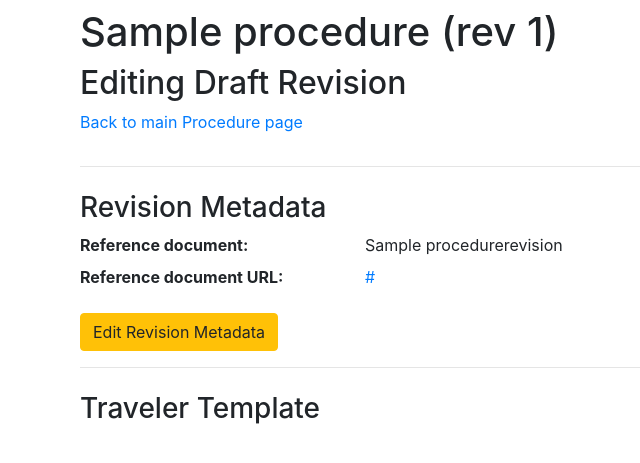
After one commit to jamesmaniscalco/voyager, a Django app: page /procedure_writer/procedures/1/revisions/1/edit/ in a window 1280 px wide. The commit adds this page. Shown: the top 463 px of the page, without its empty margins (5-645 px from the left). Run offline with Django 5.2, Linux system fonts and the light colour scheme; tables that the repository leaves empty hold one stand-in row (values such as "Sample post"); parts of the project's set-up code (start-up, migrations or seed data) failed here and were passed over; some libraries are stand-ins or nearby versions.

Commit message:
Some ProcedureRevision views
Started the main edit view as well as the edit metadata form. Beginning
to see some differences in styling over the forms - will have to go back
and harmonize the styling across pages. This is a low priority.

```diff
--- /dev/null
+++ b/voyager_django/procedure_writer/templates/procedure_writer/procedure_revision_form.html
@@ -0,0 +1,52 @@
+{% extends "base.html" %}
+
+{% block content %}
+
+<div class="row g-2 pt-2 mt-0">
+    <div class="col">
+        <h1>{{ revision }}</h1>
+        <h2>Editing Draft Revision</h2>
+        <p><a href="{% url 'procedure_writer:view_procedure' procedure_id=procedure.id %}" role="button">Back to main Procedure page</a></p>
+    </div>
+</div>
+
+<hr />
+
+<div class="row g-2 pt-2 mt-0">
+    <div class="col">
+        <h3>Revision Metadata</h3>
+        <dl class="row">
+            <dt class="col-3">Reference document:</dt>
+            <dd class="col-9">
+                {% if revision.reference_document_title %}
+                {{ revision.reference_document_title }}
+                {% else %}
+                <em>[none]</em>
+                {% endif %}
+            </dd>
+
+            <dt class="col-3">Reference document URL:</dt>
+            <dd class="col-9">
+                {% if revision.reference_document_URL %}
+                <a href="{{ revision.reference_document_URL }}">{{ revision.reference_document_URL }}</a>
+                {% else %}
+                <em>[none]</em>
+                {% endif %}
+            </dd>
+        </dl>
+        <a type="button" class="btn btn-warning" href="{% url 'procedure_writer:edit_procedure_revision_metadata' procedure_id=procedure.id revision_id=revision.id %}">Edit Revision Metadata</a>
+    </div>
+</div>
+
+
+<hr />
+
+<div class="row g-2 pt-2 mt-0">
+    <div class="col">
+        <h3>Traveler Template</h3>
+    </div>
+</div>
+
+
+
+{% endblock %}
--- a/voyager_django/procedure_writer/urls.py
+++ b/voyager_django/procedure_writer/urls.py
@@ -20,5 +20,8 @@ urlpatterns = [
     path("procedu-res/<int:procedure_id>/data_fields/<int:data_field_id>/delete/", views.delete_data_field, name="delete_data_field"),
 
     # revisions
+    path("procedures/<int:procedure_id>/revisions/", RedirectView.as_view(pattern_name="procedure_writer:view_procedure")),
     path("procedures/<int:procedure_id>/revisions/new/", views.new_procedure_revision, name="new_procedure_revision"),
+    path("procedures/<int:procedure_id>/revisions/<int:revision_id>/edit/", views.edit_procedure_revision, name="edit_procedure_revision"),
+    path("procedures/<int:procedure_id>/revisions/<int:revision_id>/edit/metadata/", views.edit_procedure_revision_metadata, name="edit_procedure_revision_metadata"),
 ]
--- a/voyager_django/procedure_writer/views.py
+++ b/voyager_django/procedure_writer/views.py
@@ -4,8 +4,8 @@ from django.http import Http404, HttpResponseForbidden
 from django.template.response import TemplateResponse
 from django.core.exceptions import PermissionDenied, BadRequest
 
-from .models import Procedure, DataField
-from .forms import ProcedureMetadataForm, DataFieldForm
+from .models import Procedure, DataField, ProcedureRevision
+from .forms import ProcedureMetadataForm, DataFieldForm, ProcedureRevisionMetadataForm
 
 
 ### Procedures
@@ -74,6 +74,8 @@ def delete_procedure(request, procedure_id):
 
 
 
+
+
 ### DataFields
 
 # data fields index view.
@@ -101,7 +103,7 @@ def new_data_field(request, procedure_id):
     return render(request, 'procedure_writer/data_field_form.html', context)
 
 # logic for handling if supposedly related objects are not in fact related.
-def get_procedure_and_data_field_or_404(procedure_id, data_field_id):
+def get_procedure_and_data_field_or_raise_error(procedure_id, data_field_id):
     procedure = get_object_or_404(Procedure, pk=procedure_id)
     data_field = get_object_or_404(DataField, pk=data_field_id)
     if data_field.procedure != procedure:
@@ -110,10 +112,7 @@ def get_procedure_and_data_field_or_404(procedure_id, data_field_id):
 
 # edit the attributes of a DataField.
 def edit_data_field(request, procedure_id, data_field_id):
-    try:
-        procedure, data_field = get_procedure_and_data_field_or_404(procedure_id, data_field_id)
-    except BadRequest as e:
-        raise e
+    procedure, data_field = get_procedure_and_data_field_or_raise_error(procedure_id, data_field_id)
     form = DataFieldForm(request.POST or None, instance=data_field)
     if form.is_valid():
         form.save()
@@ -129,13 +128,16 @@ def edit_data_field(request, procedure_id, data_field_id):
 # delete a procedure.
 # TODO: logic to make sure that DataFields only deleted if no entries and not in any revision.
 def delete_data_field(request, procedure_id, data_field_id):
-    procedure, data_field = get_procedure_and_data_field_or_404(procedure_id, data_field_id)
+    procedure, data_field = get_procedure_and_data_field_or_raise_error(procedure_id, data_field_id)
     if request.method == 'POST':
         data_field.delete()
         return redirect('procedure_writer:data_field_index', procedure_id=procedure.id)
     else:
         context = {'data_field': data_field}
         return render(request, 'procedure_writer/data_field_confirm_delete.html', context)
+
+
+
 
 
 
@@ -150,3 +152,35 @@ def new_procedure_revision(request, procedure_id):
         return redirect('procedure_writer:view_procedure', procedure_id=procedure_id)
     else:
         raise PermissionDenied("A new procedure revision cannot be created at this time.")
+
+# logic for handling if supposedly related objects are not in fact related.
+def get_procedure_and_revision_or_raise_error(procedure_id, revision_id):
+    procedure = get_object_or_404(Procedure, pk=procedure_id)
+    revision = get_object_or_404(ProcedureRevision, pk=revision_id)
+    if revision.procedure != procedure:
+        raise BadRequest("The requested Procedure and Procedure Revision are not associated with each other.")
+    return procedure, revision
+
+# edit a procedure revision draft (add, remove, rearrange ProcedureElements).
+def edit_procedure_revision(request, procedure_id, revision_id):
+    procedure, revision = get_procedure_and_revision_or_raise_error(procedure_id, revision_id)
+    context = {
+        'procedure': procedure,
+        'revision': revision,
+    }
+    return render(request, 'procedure_writer/procedure_revision_form.html', context)
+
+# edit the metadata for an existing procedure revision draft.
+def edit_procedure_revision_metadata(request, procedure_id, revision_id):
+    procedure, revision = get_procedure_and_revision_or_raise_error(procedure_id, revision_id)
+    form = ProcedureRevisionMetadataForm(request.POST or None, instance=revision)
+    if form.is_valid():
+        form.save()
+        return redirect('procedure_writer:edit_procedure_revision', procedure_id=procedure.id, revision_id=revision.id)
+    else:
+        context = {
+            'form': form,
+            'page_title': "Edit Procedure Revision Metadata",
+            'revision_title': revision,
+        }
+        return render(request, 'procedure_writer/procedure_revision_metadata_form.html', context)
--- a/voyager_django/templates/error.html
+++ b/voyager_django/templates/error.html
@@ -15,6 +15,4 @@
     </div>
 </div>
 
-{% debug %}
-
 {% endblock %}
```
Also changed, not shown: voyager_django/procedure_writer/forms.py (+30 -4 lines), voyager_django/procedure_writer/templates/procedure_writer/procedure_detail.html (+5 -5 lines), voyager_django/procedure_writer/templates/procedure_writer/procedure_revision_metadata_form.html (added, +21 -0 lines).
